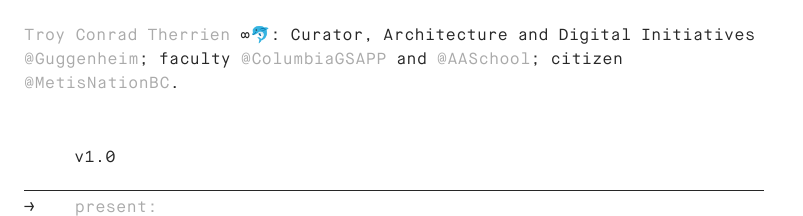
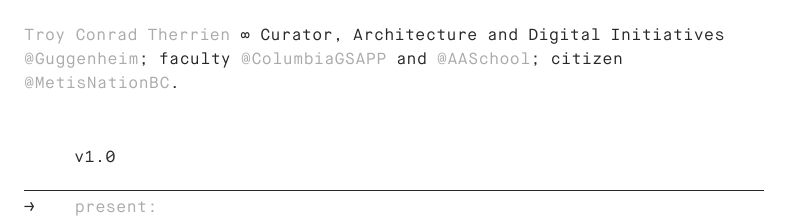
Before and after one commit to troyth/troyth.github.io, a Jekyll site: the page built from index.html, in a window 1280 px wide. Shown: the top 216 px of the page, without its empty margins (0-803 px from the left). Built offline with Jekyll 4.4.1, drawn with Linux system fonts in a browser that asks for light colours; nearby versions of some CDN libraries.

Commit message:
infinity

```diff
--- a/_layouts/default.html
+++ b/_layouts/default.html
@@ -20,7 +20,7 @@
 
   <body>
   <article>
-    <h1><a href="{{ site.baseurl }}" target="_self">Troy Conrad Therrien</a> ∞🐬: Curator, Architecture and Digital Initiatives <a href="https://twitter.com/guggenheim" target="_blank">@Guggenheim</a>; faculty <a href="https://twitter.com/columbiagsapp" target="_blank">@ColumbiaGSAPP</a> and <a href="https://twitter.com/AASchool" target="_blank">@AASchool</a>; citizen <a href="https://twitter.com/MetisNationBC" target="_blank">@MetisNationBC</a>.</h1>
+    <h1><a href="{{ site.baseurl }}" target="_self">Troy Conrad Therrien</a> ∞ Curator, Architecture and Digital Initiatives <a href="https://twitter.com/guggenheim" target="_blank">@Guggenheim</a>; faculty <a href="https://twitter.com/columbiagsapp" target="_blank">@ColumbiaGSAPP</a> and <a href="https://twitter.com/AASchool" target="_blank">@AASchool</a>; citizen <a href="https://twitter.com/MetisNationBC" target="_blank">@MetisNationBC</a>.</h1>
 
     <p>v{{ site.v }}</p>
 
```
